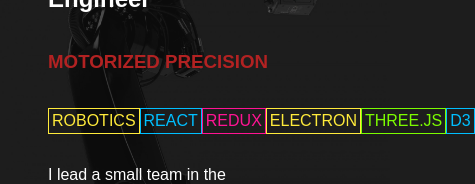
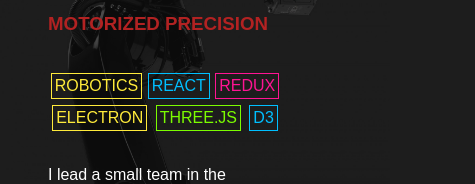
Before and after one commit to brmscheiner/newfangled-personal-website, a React (Create React App) app: page /work in a window 390 px wide. Shown: the part 268-452 px from the top of the page, 475 px wide, since content can reach past the window. Built offline with nearby package versions, Linux system fonts and the light colour scheme.

Commit message:
Improve neon sign layout on mobile

```diff
--- a/src/App.css
+++ b/src/App.css
@@ -110,6 +110,7 @@
 .flex-spaced {
   display: flex;
   justify-content: space-around;
+  flex-wrap: wrap;
 }
 
 .space-above {
--- a/src/pages/common/neonSign.js
+++ b/src/pages/common/neonSign.js
@@ -7,6 +7,8 @@
     border: '1px solid '.concat(props.color),
     color: props.color,
     cursor: props.onClick ? 'pointer' : 'default',
+    marginTop: 3,
+    marginBottom: 3,
   };
 
   return (
```
